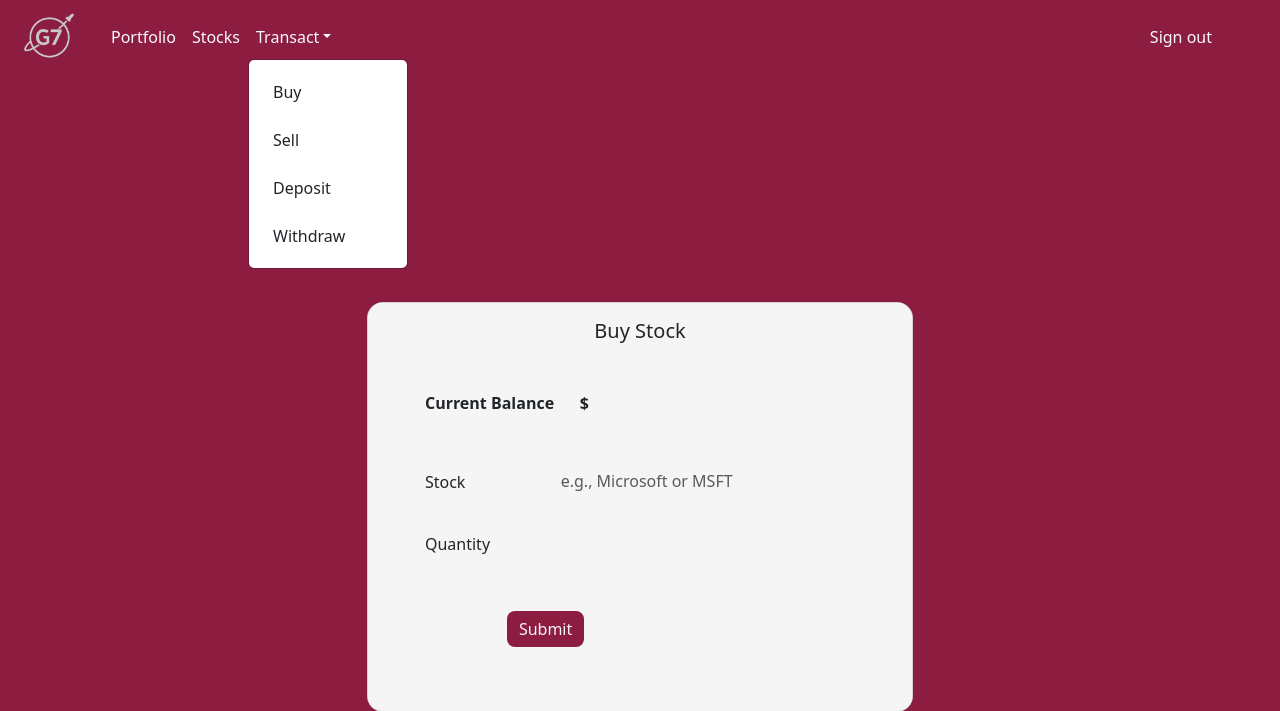
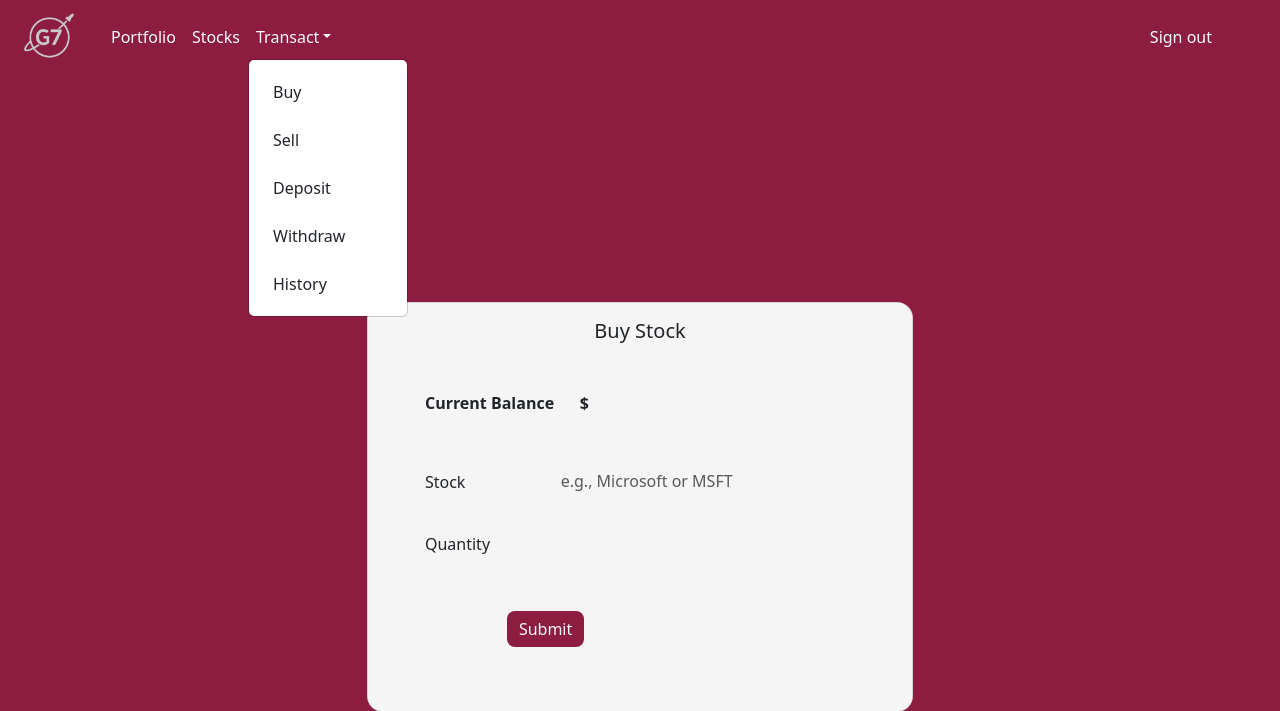
Before and after one commit to el-monke/StockTradingSystem, a Flask app: page /home/buystock in a window 1280 px wide, after a click on "Transact". Shown: the part 14-725 px from the top of the page. Run offline with Flask 3, Linux system fonts and the light colour scheme.

Commit message:
Update base.html

```diff
--- a/flask_working/templates/base.html
+++ b/flask_working/templates/base.html
@@ -28,6 +28,8 @@
                             <li><a class="nav-link" href="{{ url_for('sellStock') }}"><button class="dropdown-item" type="button">Sell</button></a></li>
                             <li><a class="nav-link" href="{{ url_for('depositFunds') }}"><button class="dropdown-item" type="button">Deposit</button></a></li>
                             <li><a class="nav-link" href="{{ url_for('withdrawFunds') }}"><button class="dropdown-item" type="button">Withdraw</button></a></li>
+                            <li><a class="nav-link" href="{{ url_for('orderHistory') }}"><button class="dropdown-item" type="button">History</button></a></li>
+                        </ul>
                         </ul>
                     </div>
                 </ul>
```
